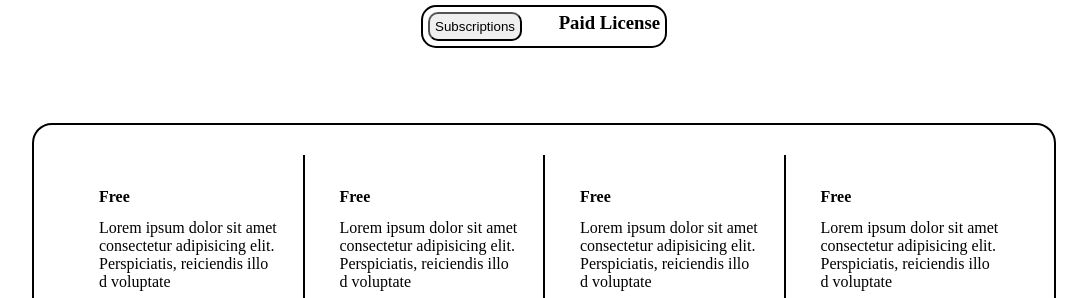
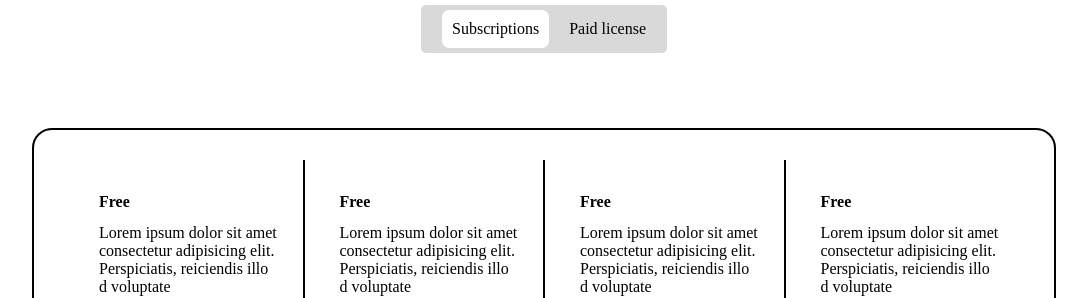
Before and after one commit to danielprince89/Dx-Pricing, a plain HTML site: page index.html in a window 1280 px wide. Shown: the part 124-422 px from the top of the page, without its empty margins (96-1183 px from the left). Drawn offline with Linux system fonts and the light colour scheme.

Commit message:
Dx-pricing desktop

```diff
--- a/index.html
+++ b/index.html
@@ -14,8 +14,8 @@
         <h1>PRICING CARDS</h1>
         <h2>Simple pricing for individuals and teams</h2>
         <div class="button-holder">
-            <button class="btn">Subscriptions</button>
-            <h3>Paid License</h3>
+            <div class="btn1">Subscriptions</div>
+            <div class="btn2">Paid license</div>
         </div>
     </header>
 
--- a/style.css
+++ b/style.css
@@ -20,14 +20,35 @@ header h2{
 }
 
 .button-holder{
-    border: 2px solid black;
+    /* border: 2px solid black;
     margin: 0 auto;
+    margin-top: 40px;
     padding: 5px;
     display: flex;
     justify-content: space-between;
     width: 20%;
     border-radius: 15px;
-    color: #D9D9D9;
+    background: #D9D9D9; */
+
+    display: flex;
+    align-items: center;
+    width: 20%;
+    margin: 0 auto;
+    justify-content: center;
+    /* border: 2px solid green; */
+    border-radius: 5px;
+    background: #D9D9D9;
+    /* background: gray; */
+    /* width: 250px; */
+    padding: 5px;
+}
+
+.btn1{
+    margin-right: 20px;
+    padding: 10px;
+    /* border: 2px solid blue; */
+    background: white;
+    border-radius: 7px;
 }
 
 .button-holder h3{
@@ -40,6 +61,7 @@ header h2{
     border-radius: 10px;
     display: flex;
     justify-items: flex-start;
+    background: #FFFFFF;
 }
 
 .btn-one{
```
